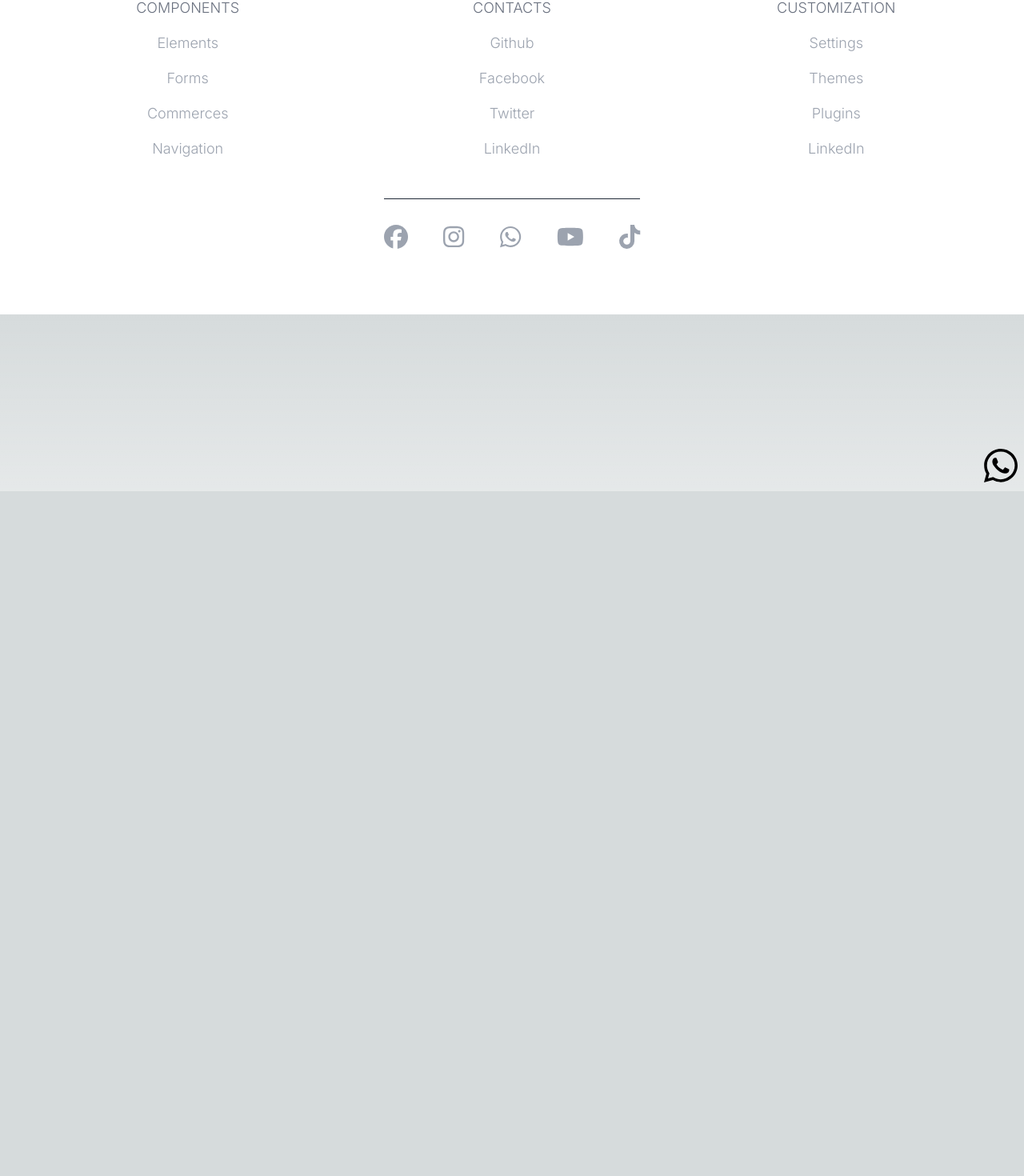
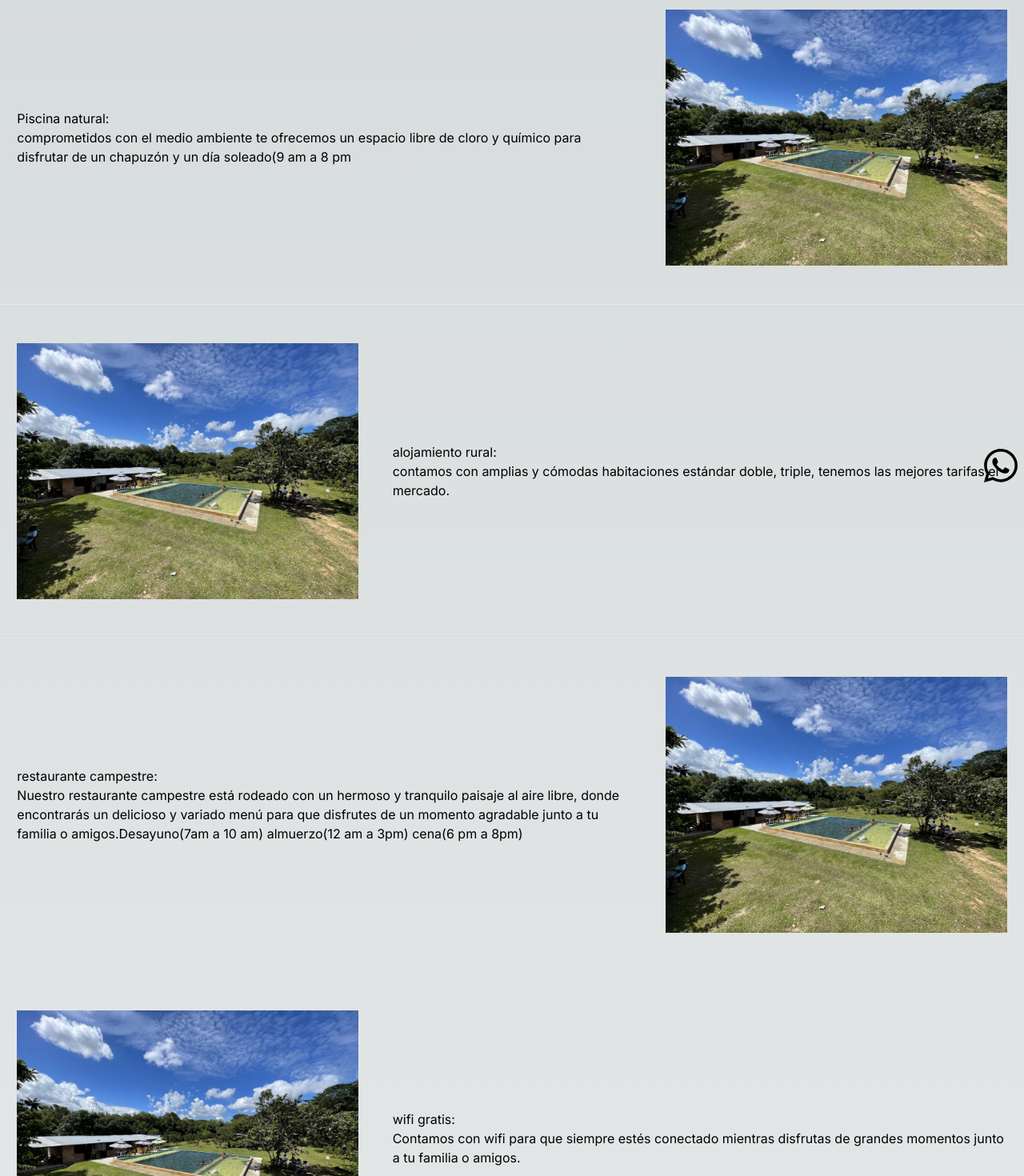
Before and after one commit to MDForero/heliconias, a Next.js app: page /servicios in a window 1280 px wide. Shown: the part 186-1656 px from the top of the page at 80% size. Before the commit the page ends 800 px from the top, so only its background shows below. Built offline with nearby package versions, Linux system fonts and the light colour scheme.

Commit message:
servicios posteados, falta maquetación

```diff
--- a/app/servicios/page.js
+++ b/app/servicios/page.js
@@ -1,7 +1,60 @@
+import CardServicios from "@/components/CardServicios"
+
+const servicios = [
+    {
+        title: "Piscina natural:",
+        descripcion: " comprometidos con el medio ambiente te ofrecemos un espacio libre de cloro y químico para disfrutar de un chapuzón y un día soleado(9 am a 8 pm",
+    },
+    {
+        title: "alojamiento rural:",
+        descripcion: " contamos con amplias y cómodas habitaciones estándar doble, triple, tenemos las mejores tarifas el mercado.",
+    },
+    {
+        title: "restaurante campestre:",
+        descripcion: " Nuestro restaurante campestre está rodeado con un hermoso y tranquilo paisaje al aire libre, donde encontrarás un delicioso y variado menú para que disfrutes de un momento agradable junto a tu familia o amigos.Desayuno(7am a 10 am) almuerzo(12 am a 3pm) cena(6 pm a 8pm)",
+    },
+    {
+        title: "wifi gratis:",
+        descripcion: " Contamos con wifi para que siempre estés conectado mientras disfrutas de grandes momentos junto a tu familia o amigos.",
+    },
+    {
+        title: "estacionamiento gratis:",
+        descripcion: " contamos con estacionamiento privado y gratuito ",
+    },
+    {
+        title: "cancha de tejo:",
+        descripcion: " contamos con cancha de Mini Tejo y poli tejo, para empresas grupo de amigos y familia. (10 am a 6pm)",
+    },
+    {
+        title: "Camping:",
+        descripcion: " ¡Acampa en familia bajo la luz de las estrellas, acompañados de una fogata!  Llegada 3pm salida 12 am",
+    },
+    {
+        title: "sendero ecológico:",
+        descripcion: " caminar en medio de la naturaleza, disponemos de un sendero interpretativo, que te invita a disfrutar de todas las bondades de la naturaleza y la vegetación en un ambiente de tranquilidad al aire puro. ",
+    },
+    {
+        title: "Tienda campesina:",
+        descripcion: "Productos Naturales, Orgánicos y Artesanales cultivados en nuestro campo ",
+    },
+    {
+        title: "Eventos:",
+        descripcion: " cumpleaños, bautismos, fiestas de quince, cenas navideñas, matrimonios, celebra con nosotros tus fechas especiales.",
+    },
+    {
+        title: "Ruta recreativa y alta montaña en bici:",
+        descripcion: " contamos con dos rutas marcadas en la aplicación strava, ruta recreativa que cuenta con 18 km con terrenos llanos y repechos donde disfrutaras de hermosos paisajes y fuentes hídricas.Ruta de alta montaña 64 km donde disfrutaras de 10 km de alta montaña donde veras paisajes y miradores exóticos de la región.",
+    },
+    {
+        title: "Cabalgatas:",
+        descripcion: " convivir con la naturaleza mientras montas un caballo, una experiencia única con los mejores caballos de la región, disfruta de esta actividad a pocos kilómetros de nuestra ubicación.",
+    }
+]
 export default function page() {
     return (
         <div>
-            <h1>Servicios</h1>
+            <h2>Servicios</h2>
+            {servicios.map((item, index)=>(<CardServicios data={item} key={index} />))}
         </div>
     )
 }
--- /dev/null
+++ b/components/CardServicios.js
@@ -0,0 +1,15 @@
+import Image from 'next/image'
+import defaultservices from '../public/defaultservices.JPG'
+const CardServicios = ({ data }) => {
+    return (
+        <div className='flex flex-row odd:flex-row-reverse py-12 flex-wrap justify-around text-   justify  item-center border-b'>
+            <div className='lg:w-3/5 place-self-center'>
+                <h2 className=''>{data.title}</h2>
+                <p>{data.descripcion}</p>
+            </div>
+            <Image src={data.img? data.img : defaultservices} alt={data.alt? data.alt : "pendiente de imagen descriptiva"} width={0} height={0} className='lg:w-2/6' />
+        </div>
+    )
+}
+
+export default CardServicios
```
Also changed, not shown: public/defaultservices.JPG (added).
